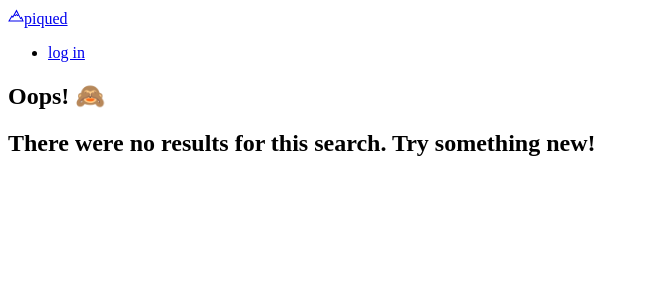
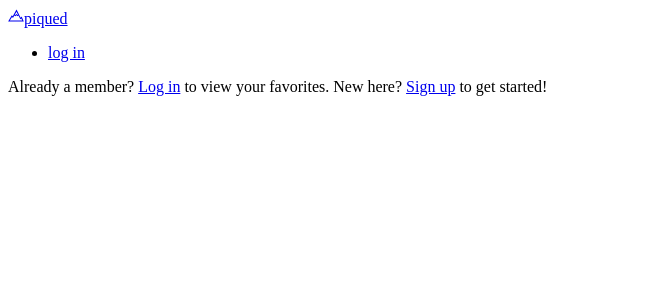
Before and after one commit to najeesimmons/piqued-fe, a Next.js app: page /favorites in a window 1280 px wide. Shown: the top 300 px of the page, without its empty margins (0-648 px from the left). Built offline with nearby package versions, Linux system fonts and the light colour scheme; no server answers; the database is empty; what pexels would draw is missing.

Commit message:
protecting favorites from not logged in user

```diff
--- a/src/components/Navigation/Navigation.js
+++ b/src/components/Navigation/Navigation.js
@@ -10,6 +10,7 @@ function Navigation() {
 
   const router = useRouter();
   const isFavoritesPage = router.asPath.includes("/favorites");
+  const isLoginPage = router.asPath.includes("/login");
 
   const handleSignOut = async () => {
     try {
@@ -19,7 +20,6 @@ function Navigation() {
         return;
       }
       setUser(null);
-      console.log("Sign-out successful");
     } catch (error) {
       console.error("Error during sign-out:", error);
     }
@@ -33,7 +33,7 @@ function Navigation() {
       </Link>
 
       <ul className="flex flex-row gap-2">
-        {!user && (
+        {!user && !isLoginPage && (
           <>
             <li className="after:content-['|'] after:mx-2 last:after:content-none font-semibold">
               <Link
@@ -51,8 +51,13 @@ function Navigation() {
           </li>
         )}
         {user && (
-          <li className="font-semibold cursor-pointer" onClick={handleSignOut}>
-            sign out
+          <li className="font-semibold">
+            <button
+              onClick={handleSignOut}
+              className="cursor-pointer bg-black text-white px-4 py-2 hover:bg-gray-800"
+            >
+              sign out
+            </button>
           </li>
         )}
       </ul>
--- a/src/pages/favorites/index.js
+++ b/src/pages/favorites/index.js
@@ -9,6 +9,8 @@ import { useRouter } from "next/router";
 import Loader from "@/components/Loader/Loader";
 import NoResultsView from "@/components/Views/NoResultsView";
 import ErrorView from "@/components/Views/ErrorView";
+import { useAuth } from "@/context/AuthContext";
+import Link from "next/link";
 
 const DynamicPhotoMasonry = dynamic(
   () => import("@/components/Masonry/PhotoMasonry"),
@@ -26,6 +28,7 @@ function Favorites() {
   const [isLoading, setIsLoading] = useState();
   const [isError, setIsError] = useState();
   const [isEmpty, setIsEmpty] = useState();
+  const { user } = useAuth();
 
   const LIMIT = 12;
   const end = start + LIMIT - 1;
@@ -67,7 +70,6 @@ function Favorites() {
     }
     const { favorites: nextFavorites, count } = result;
 
-    //deduping masonryPhotos
     setMasonryPhotos((prev) => {
       const existingIds = new Set(prev.map((fav) => fav.pexels_id));
 
@@ -106,6 +108,8 @@ function Favorites() {
       <Section>
         <Navigation />
       </Section>
+      {user ? (
+        <>
           <Section>{renderContent()}</Section>
           {show === "true" && (
             <PhotoModal
@@ -117,6 +121,22 @@ function Favorites() {
             />
           )}
         </>
+      ) : (
+        <Section>
+          <p className="text-center mt-32">
+            Already a member?{" "}
+            <Link className="font-semibold" href="/login">
+              Log in
+            </Link>{" "}
+            to view your favorites. New here?{" "}
+            <Link className="font-semibold" href="/signup">
+              Sign up
+            </Link>{" "}
+            to get started!
+          </p>
+        </Section>
+      )}
+    </>
   );
 }
 
```
Lines whose indentation alone changed are shown as unchanged.
